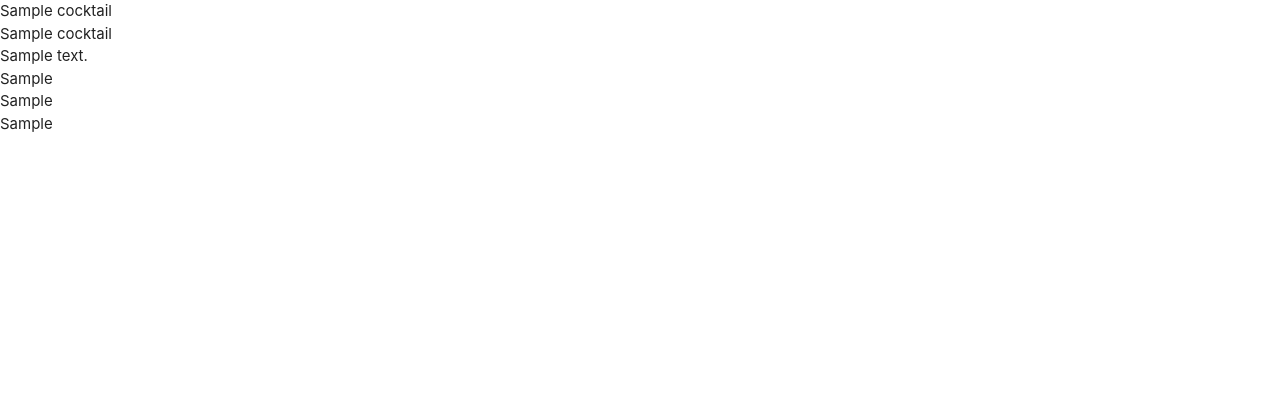
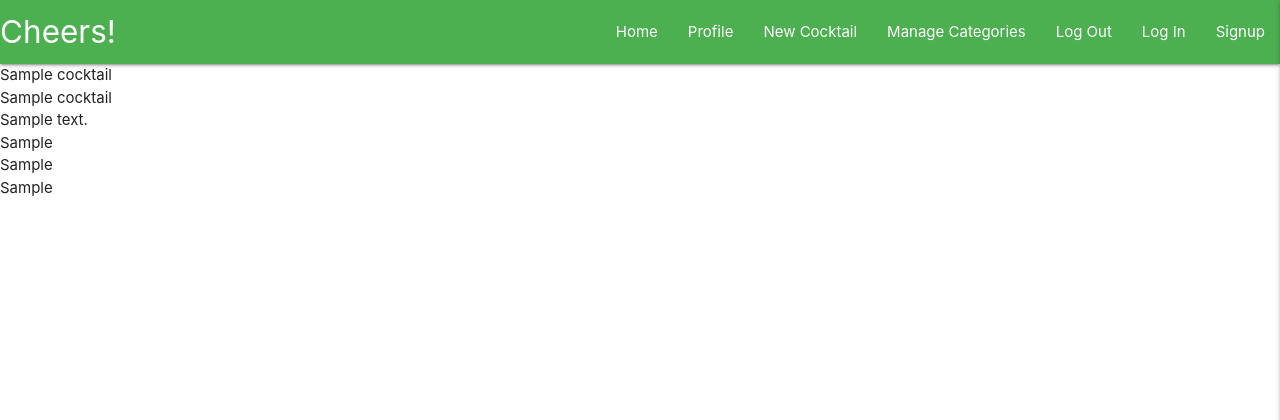
Before and after one commit to asplesa/cheers-ms3, a Flask app: page / in a window 1280 px wide. Shown: the top 420 px of the page. Run offline with Flask 2, Linux system fonts and the light colour scheme; a database or web service that is not in the repository returns one stand-in record (values such as "Sample title"); some libraries are stand-ins or nearby versions.

Commit message:
Add Materialize Navbar and Sidenav

```diff
--- a/static/js/script.js
+++ b/static/js/script.js
@@ -0,0 +1,7 @@
+/*
+    jQuery for MaterializeCSS initialization
+*/
+
+$(document).ready(function () {
+    $(".sidenav").sidenav({edge: "right"});
+});
--- a/templates/base.html
+++ b/templates/base.html
@@ -14,6 +14,37 @@
 </head>
 <body>
 
+    	<header>
+        <!-- top navbar -->
+		<nav class="nav-extended green">
+			<div class="nav-wrapper">
+				<a href="{{ url_for('get_cocktails') }}" class="brand-logo">Cheers!</a>
+				<a href="#" data-target="mobile-demo" class="sidenav-trigger right"><i class="fas fa-bars"></i></a>
+				<ul class="right hide-on-med-and-down">
+					<li><a href="{{ url_for('get_cocktails') }}">Home</a></li>
+					<li><a href="#">Profile</a></li>
+					<li><a href="#">New Cocktail</a></li>
+					<li><a href="#">Manage Categories</a></li>
+					<li><a href="#">Log Out</a></li>
+					<li><a href="#">Log In</a></li>
+					<li><a href="#">Signup</a></li>
+				</ul>
+			</div>
+		</nav>
+
+        <!-- mobile sidenav -->
+		<ul class="sidenav" id="mobile-demo">
+            <li><h4 class="center-align green">Cheers!</h4></li>
+            <li><a href="{{ url_for('get_cocktails') }}">Home</a></li>
+            <li><a href="#">Profile</a></li>
+            <li><a href="#">New Cocktail</a></li>
+            <li><a href="#">Manage Categories</a></li>
+            <li><a href="#">Log Out</a></li>
+            <li><a href="#">Log In</a></li>
+            <li><a href="#">Signup</a></li>
+		</ul>
+	</header>
+
     {% block content %}
     {% endblock %}
 
```
